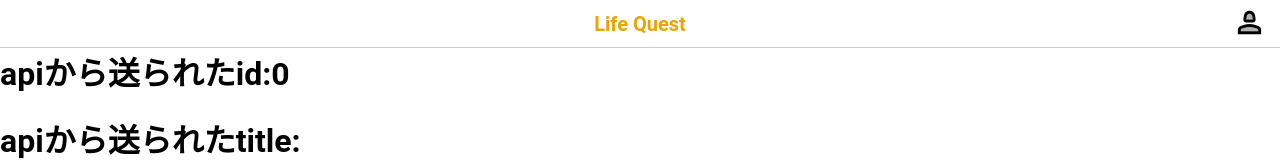
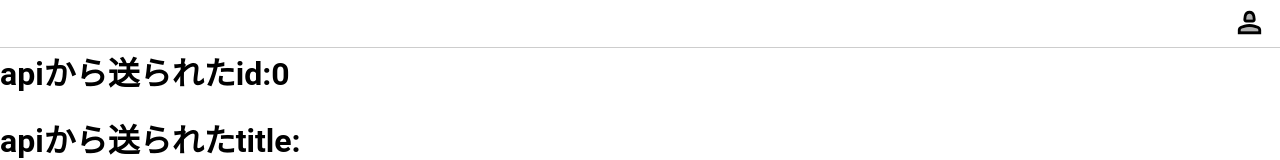
Before and after one commit to namikawa07/Life-Quest-Frontend, a Next.js app: page /index.sample in a window 1280 px wide. Shown: the top 160 px of the page. Built offline with nearby package versions, Linux system fonts and the light colour scheme; no server answers.

Commit message:
canvasの範囲の変更

```diff
--- a/src/components/tsx/Header.tsx
+++ b/src/components/tsx/Header.tsx
@@ -57,7 +57,9 @@ function Header() {
       <header>
         <div onClick={() => pushRouter()}>
           <a>
-            <span className={styles.title}>Life Quest</span>
+            <span className={styles.title}>
+              {process.env.NEXT_PUBLIC_SERVICE_NAME}
+            </span>
           </a>
         </div>
         <LoginDialog
--- a/src/components/tsx/webGL/character/model/YBot.tsx
+++ b/src/components/tsx/webGL/character/model/YBot.tsx
@@ -13,7 +13,7 @@ export const YBot: VFC = () => {
     <div className={styles.container}>
       <TCanvas position={[-5, 5, -10]}>
         {/* control */}
-        <OrbitControls />
+        {/* <OrbitControls /> */}
         {/* light */}
         <TDirectionalLight position={[5, 5, 5]} />
         {/* model */}
--- a/src/components/tsx/webGL/threeJs/TCanvas.tsx
+++ b/src/components/tsx/webGL/threeJs/TCanvas.tsx
@@ -17,7 +17,7 @@ export const TCanvas: VFC<Props> = (props) => {
     fov = 50,
     position = [0, 3, 10],
     width = '100vw',
-    height = '100vh',
+    height = `calc(100vh - 48px)`,
   } = props
   return (
     <div style={{ width: width, height: height }}>
```
